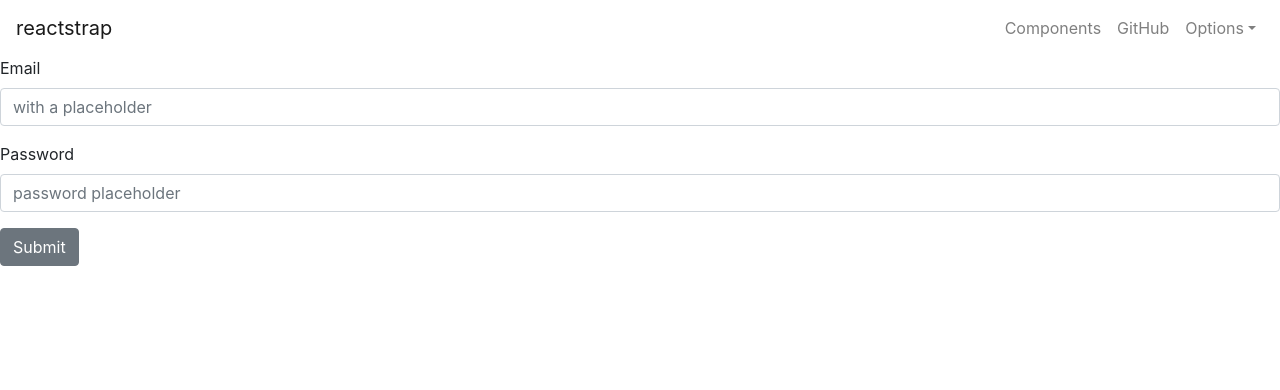
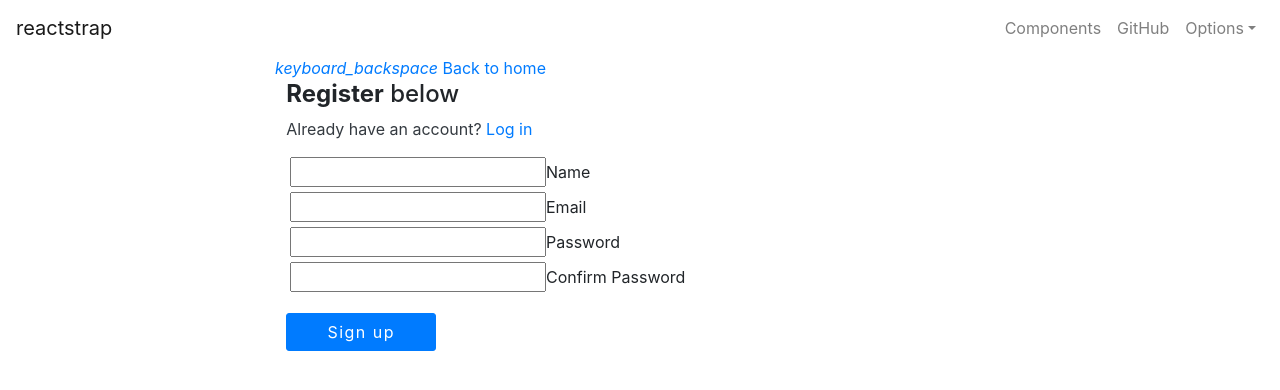
Before and after one commit to madara1793/MERN-Banking, a React (Create React App) app in the folder client/: page /register in a window 1280 px wide. Shown: the top 390 px of the page. Built offline with nearby package versions, Linux system fonts and the light colour scheme.

Commit message:
add forms

```diff
--- a/client/src/App/App.js
+++ b/client/src/App/App.js
@@ -1,15 +1,22 @@
 import React, { Component } from 'react';
 import 'bootstrap/dist/css/bootstrap.min.css';
+import { Switch, Route } from "react-router-dom";
 
 import Navigation from '../components/Navbar/Navigation';
 import Landing from '../components/layout/Landing/Landing';
+import Login from '../components/Auth/Login/Login';
+import Register from '../components/Auth/Register/Register';
 
 class App extends Component {
   render() {
     return (
      <div>
         <Navigation/>
-        <Landing/>
+        <Switch>
+          <Route exact path="/" component={ Landing }/>
+          <Route exact path="/login" component={Login}/>
+          <Route exact path="/register" component={Register}/>
+        </Switch>
      </div>
     );
   }
--- /dev/null
+++ b/client/src/components/Auth/Login/Login.js
@@ -0,0 +1,91 @@
+import React, { Component } from "react";
+import { Link } from "react-router-dom";
+
+class Login extends Component {
+  constructor() {
+    super();
+    this.state = {
+      email: "",
+      password: "",
+      errors: {}
+    };
+  }
+
+onChange = e => {
+    this.setState({ [e.target.id]: e.target.value });
+  };
+
+onSubmit = e => {
+    e.preventDefault();
+
+const userData = {
+      email: this.state.email,
+      password: this.state.password
+    };
+
+console.log(userData);
+  };
+
+render() {
+    const { errors } = this.state;
+
+return (
+      <div className="container">
+        <div style={{ marginTop: "4rem" }} className="row">
+          <div className="col-8 offset-2">
+            <Link to="/" className="btn-flat waves-effect">
+              <i className="material-icons left">keyboard_backspace</i> Back to
+              home
+            </Link>
+            <div className="col-12" style={{ paddingLeft: "11.250px" }}>
+              <h4>
+                <b>Login</b> below
+              </h4>
+              <p className="grey-text text-darken-1">
+                Don't have an account? <Link to="/register">Register</Link>
+              </p>
+            </div>
+            <form noValidate onSubmit={this.onSubmit}>
+              <div className="input-field col-12">
+                <input
+                  onChange={this.onChange}
+                  value={this.state.email}
+                  error={errors.email}
+                  id="email"
+                  type="email"
+                />
+                <label htmlFor="email">Email</label>
+              </div>
+              <div className="input-field col-12">
+                <input
+                  onChange={this.onChange}
+                  value={this.state.password}
+                  error={errors.password}
+                  id="password"
+                  type="password"
+                />
+                <label htmlFor="password">Password</label>
+              </div>
+              <div className="col-12" style={{ paddingLeft: "11.250px" }}>
+                <button
+                  style={{
+                    width: "150px",
+                    borderRadius: "3px",
+                    letterSpacing: "1.5px",
+                    marginTop: "1rem"
+                  }}
+                  type="submit"
+                  className="btn btn-primary"
+                >
+                  Login
+                </button>
+              </div>
+            </form>
+          </div>
+        </div>
+      </div>
+    );
+  }
+}
+
+export default Login;
--- /dev/null
+++ b/client/src/components/Auth/Register/Register.js
@@ -0,0 +1,115 @@
+import React, { Component } from "react";
+import { Link } from "react-router-dom";
+
+class Register extends Component {
+  constructor() {
+    super();
+    this.state = {
+      name: "",
+      email: "",
+      password: "",
+      password2: "",
+      errors: {}
+    };
+  }
+
+onChange = e => {
+    this.setState({ [e.target.id]: e.target.value });
+  };
+
+onSubmit = e => {
+    e.preventDefault();
+
+const newUser = {
+      name: this.state.name,
+      email: this.state.email,
+      password: this.state.password,
+      password2: this.state.password2
+    };
+
+console.log(newUser);
+  };
+
+render() {
+    const { errors } = this.state;
+
+return (
+      <div className="container">
+        <div className="row">
+          <div className="col-8 offset-2">
+            <Link to="/" className="btn-flat waves-effect">
+              <i className="material-icons left">keyboard_backspace</i> Back to
+              home
+            </Link>
+            <div className="col-12" style={{ paddingLeft: "11.250px" }}>
+              <h4>
+                <b>Register</b> below
+              </h4>
+              <p className="text-dark">
+                Already have an account? <Link to="/login">Log in</Link>
+              </p>
+            </div>
+            <form noValidate onSubmit={this.onSubmit}>
+              <div className="input-field col-12">
+                <input
+                  onChange={this.onChange}
+                  value={this.state.name}
+                  error={errors.name}
+                  id="name"
+                  type="text"
+                />
+                <label htmlFor="name">Name</label>
+              </div>
+              <div className="input-field col-12">
+                <input
+                  onChange={this.onChange}
+                  value={this.state.email}
+                  error={errors.email}
+                  id="email"
+                  type="email"
+                />
+                <label htmlFor="email">Email</label>
+              </div>
+              <div className="input-field col-12">
+                <input
+                  onChange={this.onChange}
+                  value={this.state.password}
+                  error={errors.password}
+                  id="password"
+                  type="password"
+                />
+                <label htmlFor="password">Password</label>
+              </div>
+              <div className="input-field col-12">
+                <input
+                  onChange={this.onChange}
+                  value={this.state.password2}
+                  error={errors.password2}
+                  id="password2"
+                  type="password"
+                />
+                <label htmlFor="password2">Confirm Password</label>
+              </div>
+              <div className="col-12" style={{ paddingLeft: "11.250px" }}>
+                <button
+                  style={{
+                    width: "150px",
+                    borderRadius: "3px",
+                    letterSpacing: "1.5px",
+                    marginTop: "1rem"
+                  }}
+                  type="submit"
+                  className="btn btn-primary"
+                >
+                  Sign up
+                </button>
+              </div>
+            </form>
+          </div>
+        </div>
+      </div>
+    );
+  }
+}
+
+export default Register;
--- a/client/src/components/layout/Landing/Landing.js
+++ b/client/src/components/layout/Landing/Landing.js
@@ -1,21 +1,11 @@
 import React, { Component } from "react";
-import { Button, Form, FormGroup, Label, Input, FormText } from 'reactstrap';
+
 
 class Landing extends Component {
   render() {
     return (
-      <div>
-       <Form>
-        <FormGroup>
-          <Label for="exampleEmail">Email</Label>
-          <Input type="email" name="email" id="exampleEmail" placeholder="with a placeholder" />
-        </FormGroup>
-        <FormGroup>
-          <Label for="examplePassword">Password</Label>
-          <Input type="password" name="password" id="examplePassword" placeholder="password placeholder" />
-        </FormGroup>
-        <Button>Submit</Button>
-      </Form>
+      <div className="container">
+          <h1>Hello fro Landing</h1>
       </div>
     );
   }
--- a/client/src/index.js
+++ b/client/src/index.js
@@ -1,5 +1,10 @@
 import React from 'react';
 import ReactDOM from 'react-dom';
 import App from './App/App';
+import { BrowserRouter as Router } from 'react-router-dom';
 
-ReactDOM.render(<App />, document.getElementById('root'));
+ReactDOM.render(
+<Router>
+    <App />
+</Router>
+, document.getElementById('root'));
```
